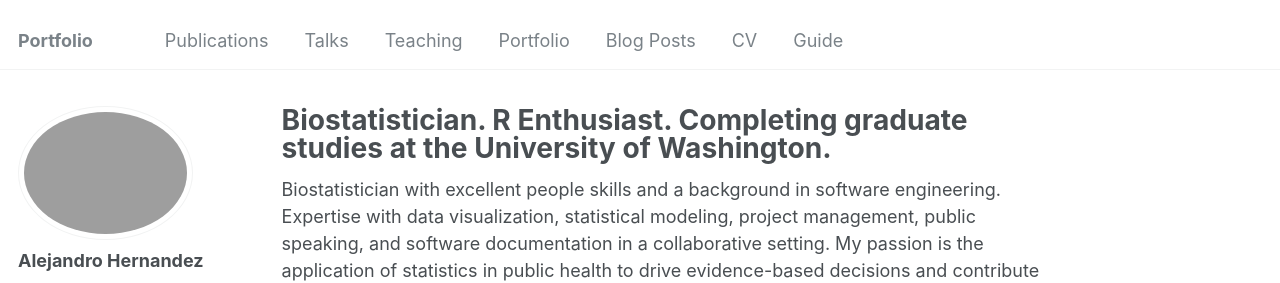
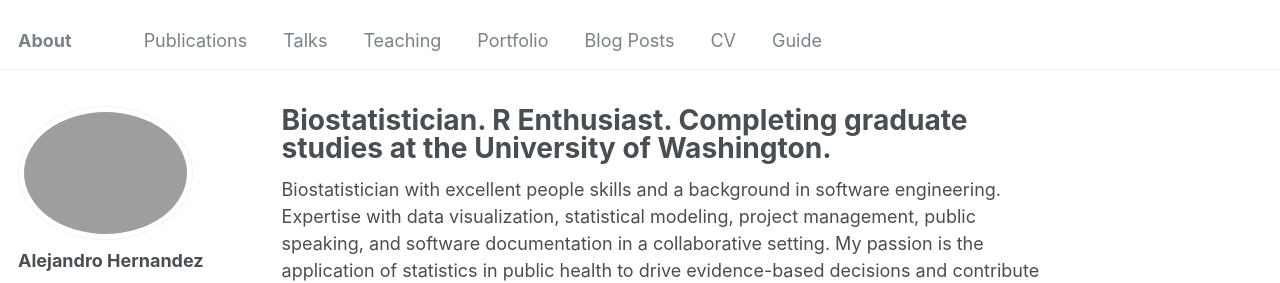
Before and after one commit to alejandroh3005/alejandroh3005.github.io, a Jekyll site: the page built from _pages/about.md, in a window 1280 px wide. Shown: the top 283 px of the page. Built offline with Jekyll 4.4.1, drawn with Linux system fonts in a browser that asks for light colours.

Commit message:
Update _config.yml

```diff
--- a/_config.yml
+++ b/_config.yml
@@ -8,7 +8,7 @@
 
 # Basic Site Settings
 locale                   : "en-US"
-title                    : "Portfolio"
+title                    : "About"
 title_separator          : "-"
 name                     : &name "Alejandro Hernandez"
 description              : &description "biostatistician 📊, R enthusiast 💻, completing graduate studies at UW 🌸🐞"
```
